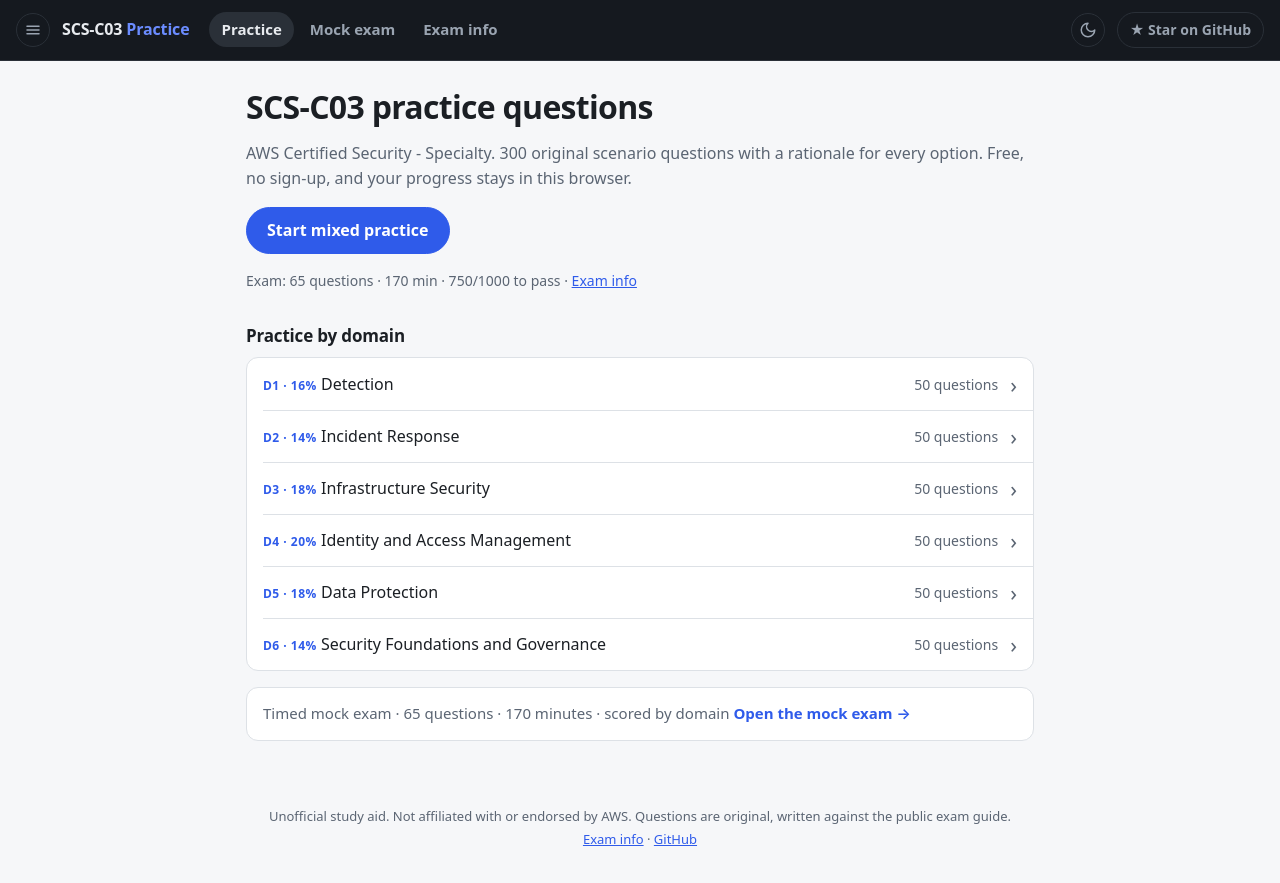
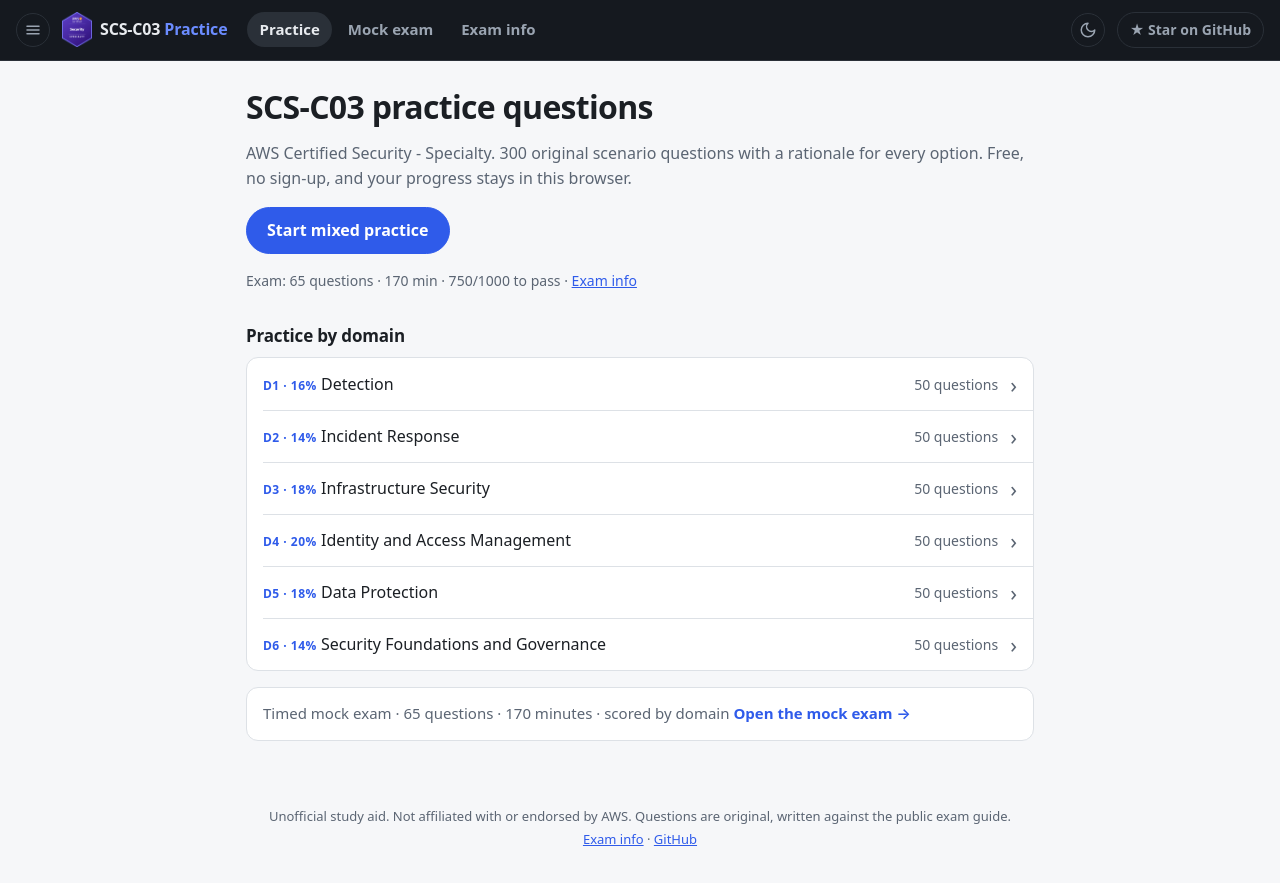
Before and after one commit to zghanw/aws-security-specialty, a plain HTML site: page index.html in a window 1280 px wide. Drawn offline with Linux system fonts and the light colour scheme.

Commit message:
Update logos to abide to open source usage

```diff
--- a/index.html
+++ b/index.html
@@ -12,7 +12,7 @@
 <meta property="og:image" content="https://zghanw.github.io/aws-security-specialty/docs/social-preview.png">
 <meta name="twitter:card" content="summary_large_image">
 <meta name="theme-color" content="#15191f">
-<link rel="icon" href="data:,"><!-- ponytail: empty icon until the logo exists; stops the favicon.ico 404 -->
+<link rel="icon" href="docs/logo.png">
 <script>{ let t; try { t = JSON.parse(localStorage.getItem('scs:theme')); } catch {} document.documentElement.dataset.theme = t || (matchMedia('(prefers-color-scheme: dark)').matches ? 'dark' : 'light'); }</script>
 <link rel="stylesheet" href="style.css">
 </head>
@@ -26,7 +26,7 @@
       <a href="https://zghanw.github.io/aws-cloudops-engineer-associate/"><span>SOA-C03</span>CloudOps Engineer - Associate</a>
     </div>
   </div>
-  <a href="#/" class="brand">SCS-C03&nbsp;<span>Practice</span></a>
+  <a href="#/" class="brand"><img src="docs/logo.png" alt="" width="30" height="35">SCS-C03&nbsp;<span>Practice</span></a>
   <nav aria-label="Main"><a href="#/">Practice</a><a href="#/mock">Mock exam</a><a href="#/info">Exam info</a></nav>
   <span id="timer" aria-live="off"></span>
   <button class="btn" id="end" data-act="finish" hidden></button>
```
Also changed, not shown: docs/logo-readme.png (added), docs/logo.png (added), 1 other file.
